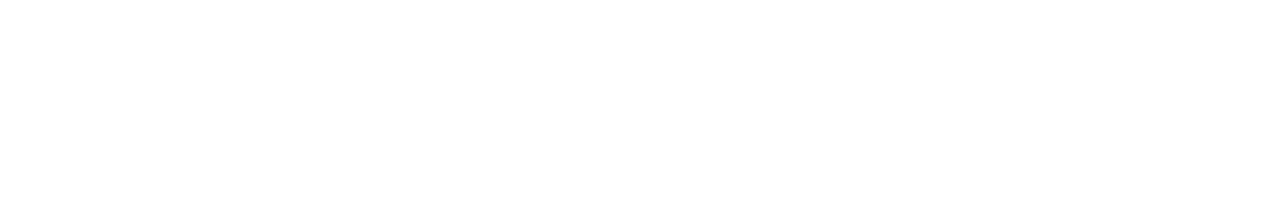
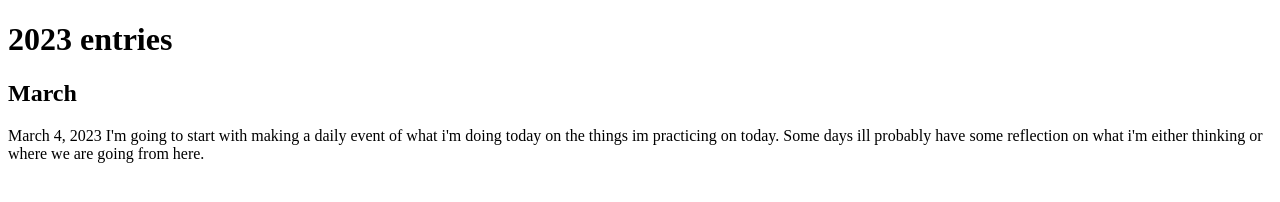
Before and after one commit to tetsurugan/Coding-Journey-Website, a plain HTML site: page html/index.html in a window 1280 px wide. Drawn offline with Linux system fonts and the light colour scheme.

Commit message:
0.02
I'm looking to make this a daily entry log where I talk about what im doing.

But i plan on spending my first few days/ week catching up to where I am.

```diff
--- a/html/index.html
+++ b/html/index.html
@@ -4,9 +4,24 @@
     <meta charset="UTF-8">
     <meta http-equiv="X-UA-Compatible" content="IE=edge">
     <meta name="viewport" content="width=device-width, initial-scale=1.0">
-    <title>Document</title>
+    <title>Let's Learn Code</title>
 </head>
 <body>
+    <main>
+        <h1>2023 entries</h1>
+        <h2>March</h2>
+        <p>
+            March 4, 2023
+            I'm going to start with making a daily  event of what i'm doing today on the
+            things im practicing on today.  Some days ill probably have some reflection
+            on what i'm either thinking or where we are going from here.
+        </p>
+
+        <p></p>
+        <p></p>
+        <p></p>
+        <p></p>
+    </main>
 
 </body>
 </html>
```
